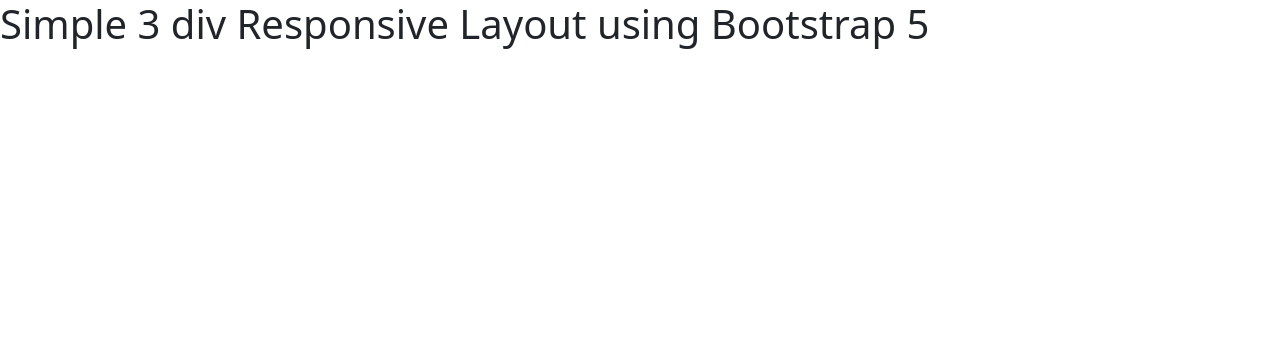
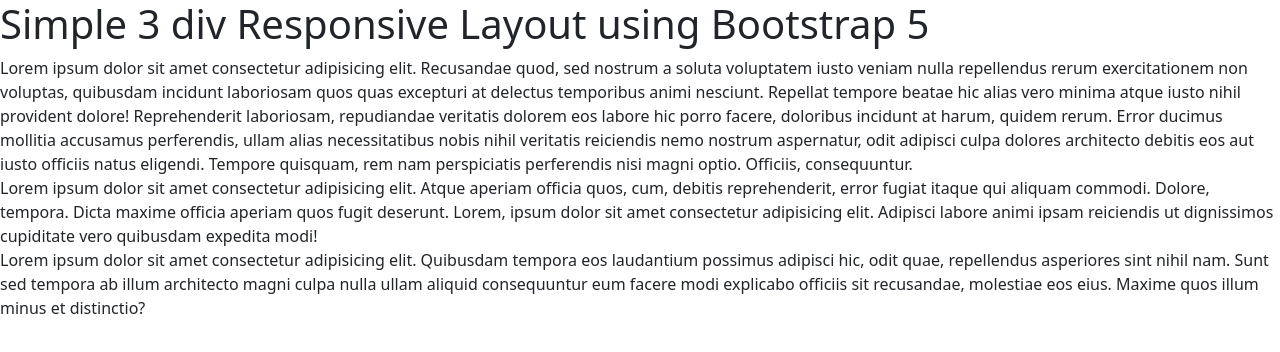
Before and after one commit to Ug0510/Website-Development-Projects, a plain HTML site: page Bootstrap/index.html in a window 1280 px wide. Drawn offline with nearby package versions, Linux system fonts and the light colour scheme.

Commit message:
Page structure writing done

```diff
--- a/Bootstrap/index.html
+++ b/Bootstrap/index.html
@@ -9,7 +9,9 @@
 <body>
 
     <h1>Simple 3 div Responsive Layout using Bootstrap 5</h1>
-
+    <div class="one">Lorem ipsum dolor sit amet consectetur adipisicing elit. Recusandae quod, sed nostrum a soluta voluptatem iusto veniam nulla repellendus rerum exercitationem non voluptas, quibusdam incidunt laboriosam quos quas excepturi at delectus temporibus animi nesciunt. Repellat tempore beatae hic alias vero minima atque iusto nihil provident dolore! Reprehenderit laboriosam, repudiandae veritatis dolorem eos labore hic porro facere, doloribus incidunt at harum, quidem rerum. Error ducimus mollitia accusamus perferendis, ullam alias necessitatibus nobis nihil veritatis reiciendis nemo nostrum aspernatur, odit adipisci culpa dolores architecto debitis eos aut iusto officiis natus eligendi. Tempore quisquam, rem nam perspiciatis perferendis nisi magni optio. Officiis, consequuntur.</div>
+    <div class="two">Lorem ipsum dolor sit amet consectetur adipisicing elit. Atque aperiam officia quos, cum, debitis reprehenderit, error fugiat itaque qui aliquam commodi. Dolore, tempora. Dicta maxime officia aperiam quos fugit deserunt. Lorem, ipsum dolor sit amet consectetur adipisicing elit. Adipisci labore animi ipsam reiciendis ut dignissimos cupiditate vero quibusdam expedita modi!</div>
+    <div class="three">Lorem ipsum dolor sit amet consectetur adipisicing elit. Quibusdam tempora eos laudantium possimus adipisci hic, odit quae, repellendus asperiores sint nihil nam. Sunt sed tempora ab illum architecto magni culpa nulla ullam aliquid consequuntur eum facere modi explicabo officiis sit recusandae, molestiae eos eius. Maxime quos illum minus et distinctio?</div>
 
 
     <script src="https://cdn.jsdelivr.net/npm/bootstrap@5.0.2/dist/js/bootstrap.bundle.min.js" integrity="sha384-MrcW6ZMFYlzcLA8Nl+NtUVF0sA7MsXsP1UyJoMp4YLEuNSfAP+JcXn/tWtIaxVXM" crossorigin="anonymous"></script>
```
